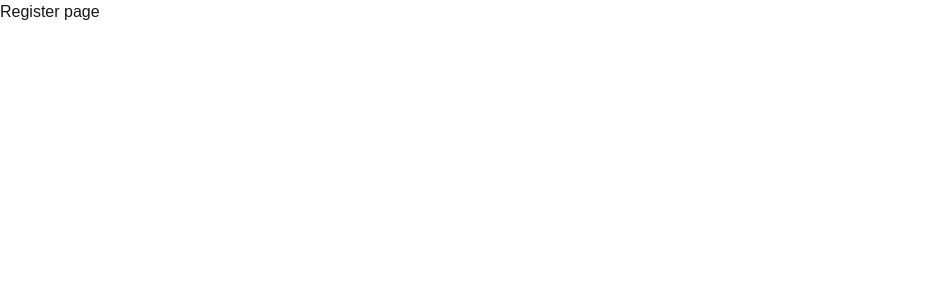
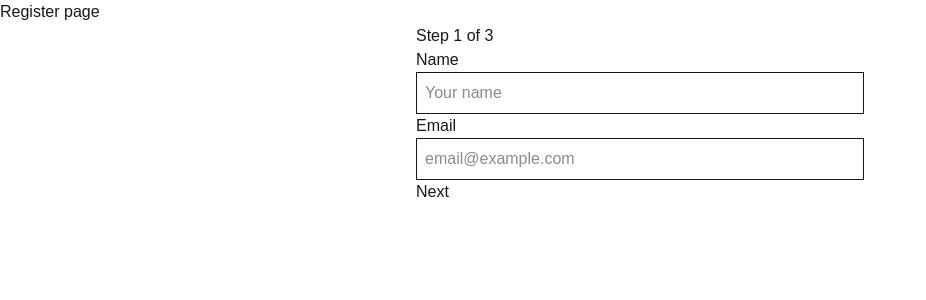
Before and after one commit to mhmd-salah/adv-NEXT, a Next.js app: page /register in a window 1280 px wide. Shown: the top 300 px of the page, without its empty margins (0-926 px from the left). Built offline with nearby package versions, Linux system fonts and the light colour scheme.

Commit message:
feat(register): add multi step register

```diff
--- a/package.json
+++ b/package.json
@@ -9,6 +9,7 @@
     "lint": "eslint"
   },
   "dependencies": {
+    "@hookform/resolvers": "^5.9.1",
     "@tanstack/react-query": "^5.104.1",
     "next": "16.1.6",
     "react": "19.2.3",
--- a/src/app/(auth)/register/page.tsx
+++ b/src/app/(auth)/register/page.tsx
@@ -1,5 +1,10 @@
+import RegisterForm from "@/features/auth/components/register/RegisterForm";
 
-
-export default function RegisterPage(){
-  return <h1 >Register page</h1>
+export default function RegisterPage() {
+  return (
+    <div>
+      <h1>Register page</h1>
+      <RegisterForm />
+    </div>
+  );
 }
--- a/src/features/auth/components/register/RegisterForm.tsx
+++ b/src/features/auth/components/register/RegisterForm.tsx
@@ -1,7 +1,9 @@
+"use client"
 import { useState } from "react";
 import { useForm } from "react-hook-form";
 import { registerSchema, TRegisterForm } from "../../schema/register.schema";
 import { useMutation } from "@tanstack/react-query";
+import { zodResolver } from '@hookform/resolvers/zod';
 
 async function registerUser(data: TRegisterForm) {
   const response = await fetch(`/api/register`, {
```
Also changed, not shown: 1 other file (tests, documents, lock files or other folders).
